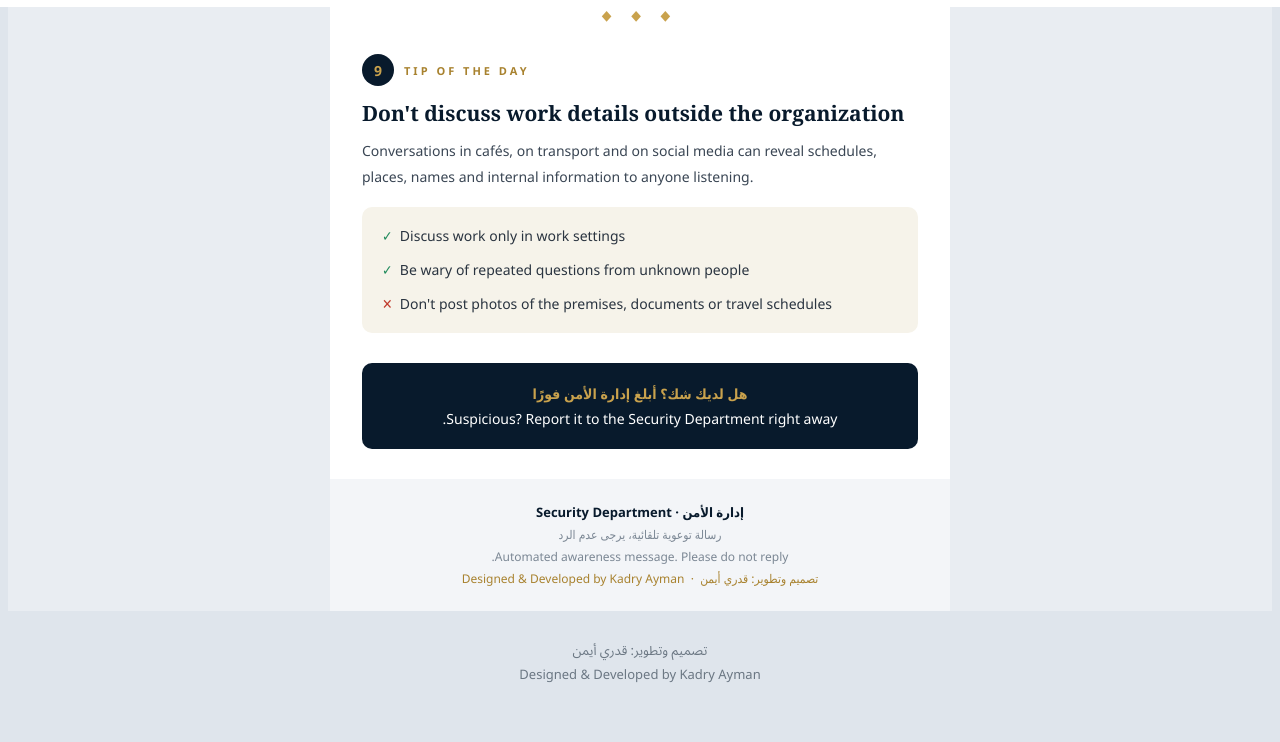
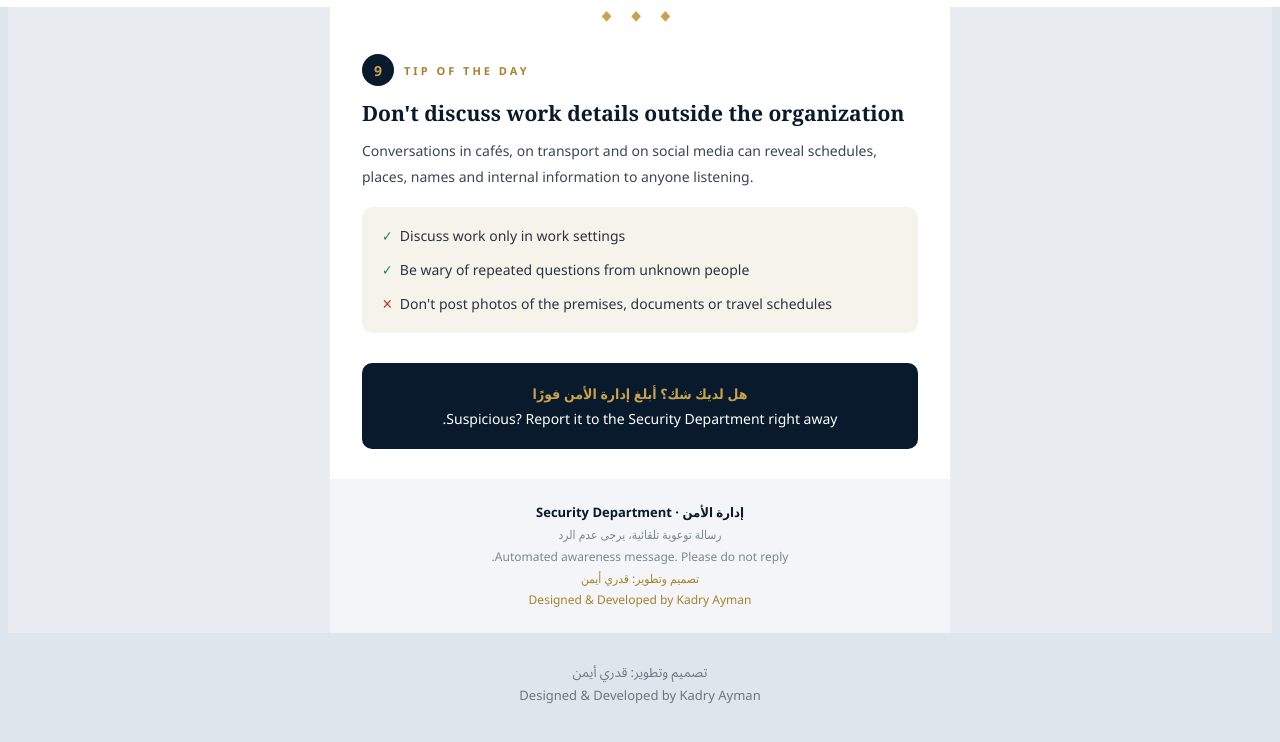
Before and after one commit to adriano-ayman22/security-brief, a plain HTML site: page index.html in a window 1280 px wide. Shown: the part 793-1535 px from the top of the page. Drawn offline with Linux system fonts and the light colour scheme.

Commit message:
Fix HTML structure and update awareness message

```diff
--- a/index.html
+++ b/index.html
@@ -78,7 +78,7 @@ function emailHTML(tip,n,dateStr,sender){
  +(tip.en?('<tr><td align="center" style="color:#c9a24d;font-size:14px;letter-spacing:8px;padding:22px 34px 0 34px;border-top:0;">&#9670; &#9670; &#9670;</td></tr>'
  +block(tip.en,'ltr',tip.custom?'BULLETIN':'TIP OF THE DAY',tip.custom?null:n)):'')
  +'<tr><td style="padding:22px 32px 30px 32px;"><table role="presentation" width="100%" cellpadding="0" cellspacing="0" border="0" bgcolor="#081a2c" style="border-radius:10px;"><tr><td align="center" style="padding:18px 20px;'+F+'font-size:14px;line-height:1.8;color:#ffffff;"><b style="color:#c9a24d;">هل لديك شك؟ أبلغ إدارة الأمن فورًا</b>'+(tip.en||!tip.custom?'<br>Suspicious? Report it to the Security Department right away.':'')+'</td></tr></table></td></tr>'
- +'<tr><td align="center" bgcolor="#f3f5f8" style="padding:22px 30px;'+F+'font-size:12px;line-height:1.8;color:#7b8794;"><b style="color:#081a2c;font-size:13px;">'+esc(sender)+'</b><br>رسالة توعوية تلقائية، يرجى عدم الرد<br>Automated awareness message. Please do not reply.<br><span style="color:#a8822f;">تصميم وتطوير: قدري أيمن &nbsp;·&nbsp; Designed &amp; Developed by Kadry Ayman</span></td></tr>'
+ +'<tr><td align="center" bgcolor="#f3f5f8" style="padding:22px 30px;'+F+'font-size:12px;line-height:1.8;color:#7b8794;"><b style="color:#081a2c;font-size:13px;">'+esc(sender)+'</b><br>رسالة توعوية تلقائية، يرجى عدم الرد<br>Automated awareness message. Please do not reply.<br><span style="color:#a8822f;">تصميم وتطوير: قدري أيمن<br>Designed &amp; Developed by Kadry Ayman</span></td></tr>'
  +'</table></td></tr></table>'}
 
 var i=0,mode=1;
```
